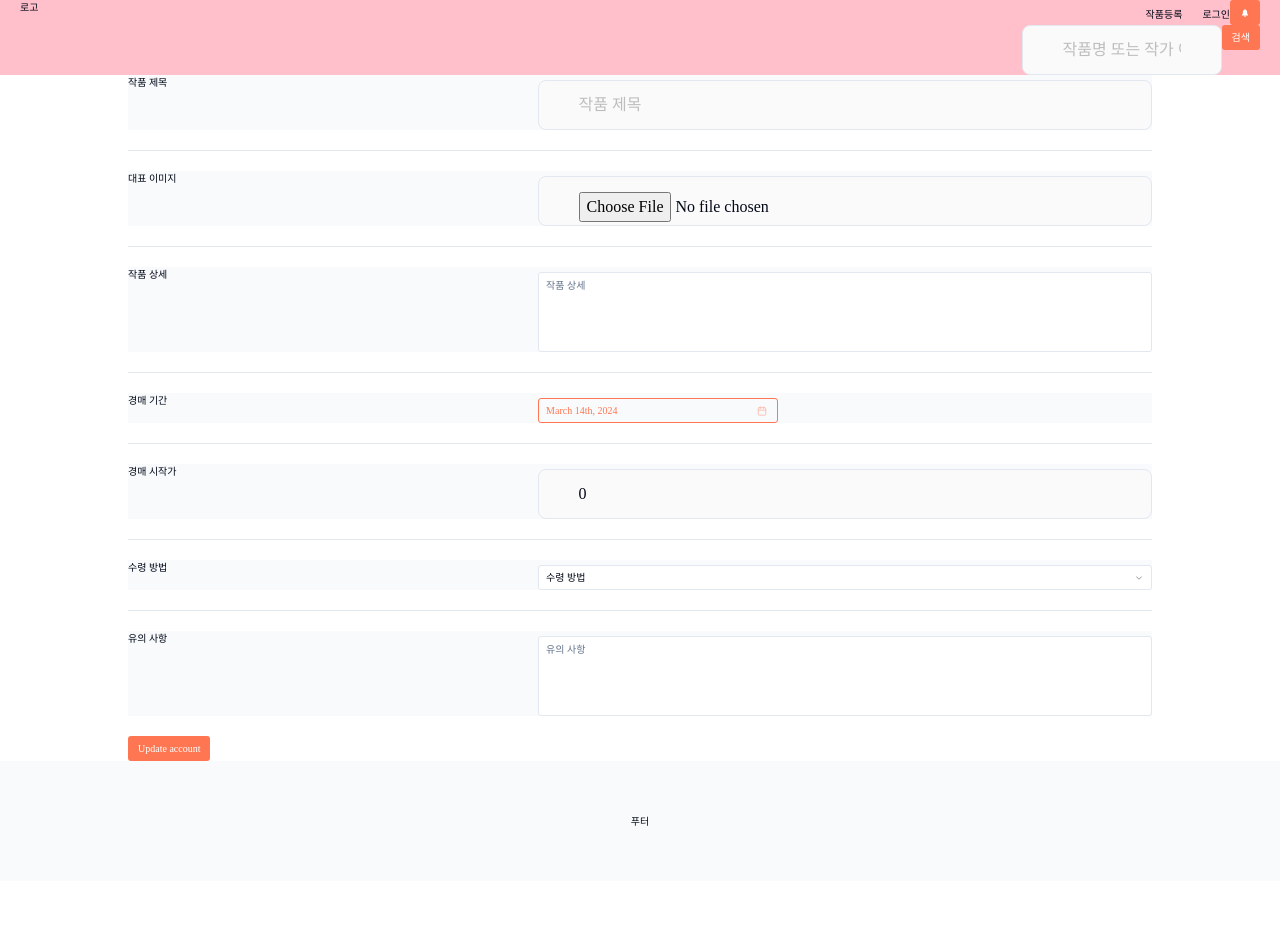
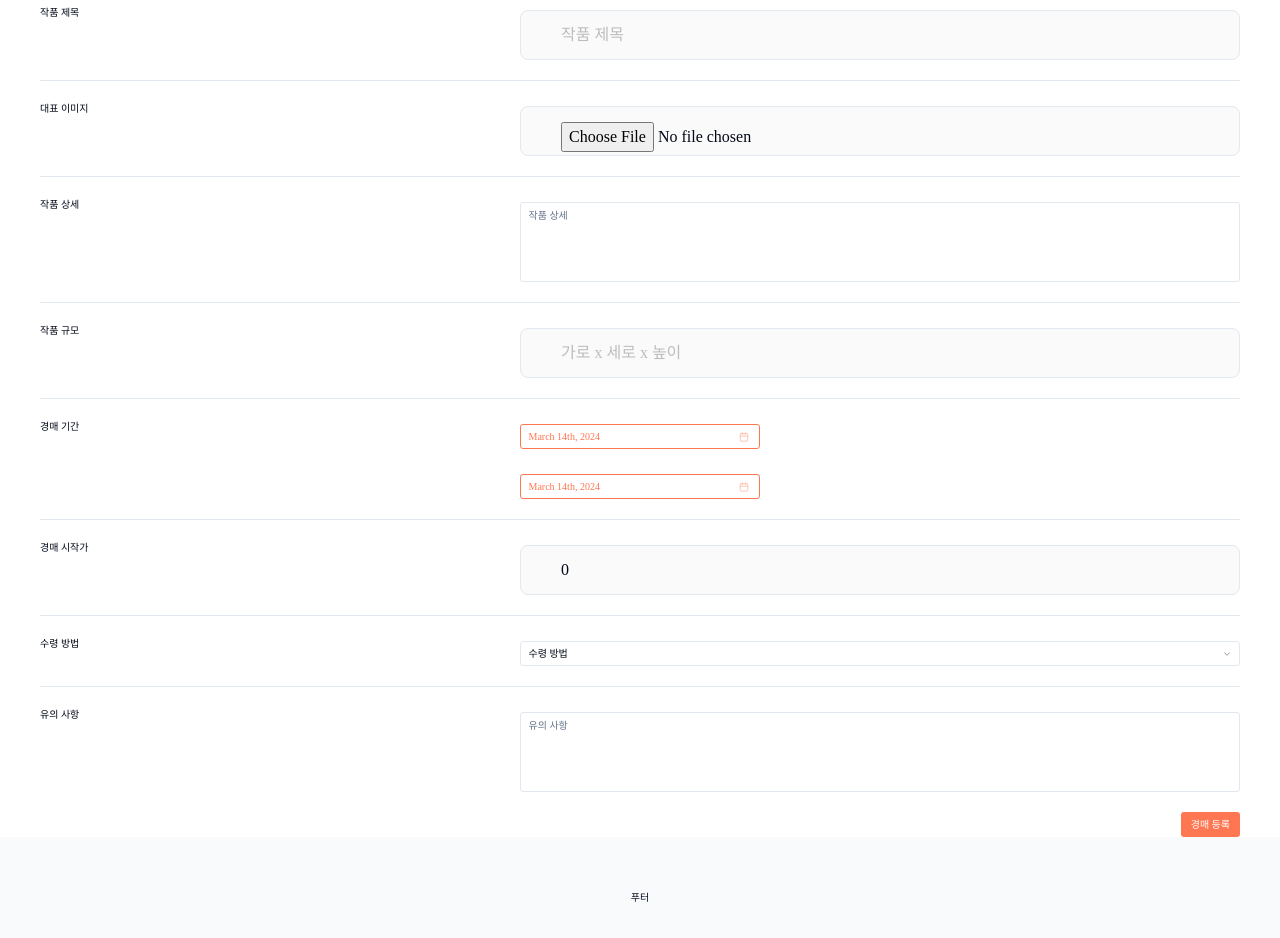
Before and after one commit to Team-YUMU/YUMU-FE, a Next.js app: page /auctionadd in a window 1280 px wide. Shown: the top 938 px of the page. Before the commit the page ends 881 px from the top, so only its background shows below. Built offline with nearby package versions, Linux system fonts and the light colour scheme.

Commit message:
feat : artSize, 이미지 미리보기 기능 추가

```diff
--- a/package.json
+++ b/package.json
@@ -24,8 +24,9 @@
     "@radix-ui/react-select": "^2.0.0",
     "@radix-ui/react-separator": "^1.0.3",
     "@radix-ui/react-slot": "^1.0.2",
+    "@radix-ui/react-tabs": "^1.0.4",
     "@radix-ui/react-toast": "^1.1.5",
-    "@radix-ui/react-tabs": "^1.0.4",
+    "@radix-ui/react-use-previous": "^1.0.1",
     "@tailwindcss/line-clamp": "^0.4.4",
     "axios": "^1.6.7",
     "class-variance-authority": "^0.7.0",
--- a/src/components/common/Layout.tsx
+++ b/src/components/common/Layout.tsx
@@ -9,7 +9,7 @@ type Props = {
 export default function Layout({ children }: Props) {
   return (
     <div className='flex min-h-screen flex-col'>
-      <Header />
+      {/* <Header /> */}
       <main className='grow'>{children}</main>
       <Footer />
     </div>
--- a/src/pages/auctionadd/index.tsx
+++ b/src/pages/auctionadd/index.tsx
@@ -14,27 +14,9 @@ import { Popover, PopoverContent, PopoverTrigger } from '@/components/ui/popover
 import { Separator } from '@/components/ui/separator';
 import { Textarea } from '@/components/ui/textarea';
 import { Select, SelectTrigger, SelectContent, SelectItem, SelectValue } from '@/components/ui/select';
-
-const auctionFormSchema = z.object({
-  artTitle: z.string({ required_error: '필수 항목입니다.' }).max(30, {
-    message: '30글자 이내로 작성해주세요.',
-  }),
-  artImage: z.string({ required_error: '필수 항목입니다.' }),
-  artDetail: z.string({ required_error: '필수 항목입니다.' }),
-  artSize: z.string({ required_error: '필수 항목입니다.' }),
-  startDate: z.date({ required_error: '필수 항목입니다.' }),
-  reservedPrice: z
-    .number()
-    .or(z.string())
-    .transform((reservedPrice) => (typeof reservedPrice === 'string' ? Number(reservedPrice) : reservedPrice)),
-  deliveryMethod: z.string({ required_error: '필수 선택 사항입니다.' }),
-  caution: z
-    .string()
-    .max(160, {
-      message: '160자 이내로 작성해주세요.',
-    })
-    .optional(),
-});
+import { auctionFormSchema } from '@/types/validation';
+import { useState } from 'react';
+import Image from 'next/image';
 
 type AuctionFormTypes = z.infer<typeof auctionFormSchema>;
 
@@ -44,12 +26,15 @@ const defaultValues: Partial<AuctionFormTypes> = {
   artDetail: '',
   artSize: '',
   startDate: new Date(),
-  reservedPrice: 0,
-  deliveryMethod: '',
-  caution: '',
+  endDate: new Date(),
+  startPrice: 0,
+  receiveType: '',
+  notice: '',
 };
 
 export default function AuctionAdd() {
+  const [selectedImage, setSelectedImage] = useState<string | null>(null);
+
   const form = useForm<AuctionFormTypes>({
     resolver: zodResolver(auctionFormSchema),
     defaultValues,
@@ -59,15 +44,26 @@ export default function AuctionAdd() {
     console.log(data);
   }
 
+  const handleFileChange = (e: React.ChangeEvent<HTMLInputElement>) => {
+    const file = e.target.files![0];
+    if (file) {
+      const reader = new FileReader();
+      reader.onloadend = () => {
+        setSelectedImage(String(reader.result));
+      };
+      reader.readAsDataURL(file);
+    }
+  };
+
   return (
-    <div className='m-auto w-[80%]'>
+    <div className='m-auto w-[120rem] pt-2'>
       <Form {...form}>
         <form onSubmit={form.handleSubmit(onSubmit)} className='space-y-8'>
           <FormField
             control={form.control}
             name='artTitle'
             render={({ field }) => (
-              <FormItem className='grid w-full grid-cols-[2fr_3fr] bg-slate-50'>
+              <FormItem className='grid w-full grid-cols-[2fr_3fr] '>
                 <div>
                   <FormLabel>작품 제목</FormLabel>
                 </div>
@@ -85,13 +81,24 @@ export default function AuctionAdd() {
             control={form.control}
             name='artImage'
             render={({ field }) => (
-              <FormItem className='grid w-full grid-cols-[2fr_3fr] bg-slate-50'>
+              <FormItem className='grid w-full grid-cols-[2fr_3fr] '>
                 <div>
                   <FormLabel>대표 이미지</FormLabel>
                 </div>
-                <div>
+                <div className='space-y-2'>
+                  {selectedImage && (
+                    <div className='relative h-[10rem]'>
+                      <Image src={selectedImage} alt='Preview' fill style={{ objectFit: 'contain' }} />
+                    </div>
+                  )}
                   <FormControl>
-                    <Input type='file' placeholder='대표 이미지' {...field} />
+                    <Input
+                      type='file'
+                      placeholder='대표 이미지'
+                      onInput={handleFileChange}
+                      accept='image/*'
+                      {...field}
+                    />
                   </FormControl>
                   <FormMessage />
                 </div>
@@ -103,7 +110,7 @@ export default function AuctionAdd() {
             control={form.control}
             name='artDetail'
             render={({ field }) => (
-              <FormItem className='grid w-full grid-cols-[2fr_3fr] bg-slate-50'>
+              <FormItem className='grid w-full grid-cols-[2fr_3fr] '>
                 <div>
                   <FormLabel>작품 상세</FormLabel>
                 </div>
@@ -119,9 +126,27 @@ export default function AuctionAdd() {
           <Separator />
           <FormField
             control={form.control}
+            name='artSize'
+            render={({ field }) => (
+              <FormItem className='grid w-full grid-cols-[2fr_3fr] '>
+                <div>
+                  <FormLabel>작품 규모</FormLabel>
+                </div>
+                <div>
+                  <FormControl>
+                    <Input placeholder='가로 x 세로 x 높이' {...field} />
+                  </FormControl>
+                  <FormMessage />
+                </div>
+              </FormItem>
+            )}
+          />
+          <Separator />
+          <FormField
+            control={form.control}
             name='startDate'
             render={({ field }) => (
-              <FormItem className='grid w-full grid-cols-[2fr_3fr] bg-slate-50'>
+              <FormItem className='grid w-full grid-cols-[2fr_3fr] '>
                 <div>
                   <FormLabel>경매 기간</FormLabel>
                 </div>
@@ -136,7 +161,7 @@ export default function AuctionAdd() {
                             !field.value && 'text-muted-foreground',
                           )}
                         >
-                          {field.value ? format(field.value, 'PPP') : <span>경매 기간</span>}
+                          {field.value ? format(field.value, 'PPP') : <span>경매 시작 일시</span>}
                           <CalendarIcon className='ml-auto h-4 w-4 opacity-50' />
                         </Button>
                       </FormControl>
@@ -156,12 +181,52 @@ export default function AuctionAdd() {
               </FormItem>
             )}
           />
+          <FormField
+            control={form.control}
+            name='endDate'
+            render={({ field }) => (
+              <FormItem className='grid w-full grid-cols-[2fr_3fr] '>
+                <div />
+                <div>
+                  <Popover>
+                    <PopoverTrigger asChild>
+                      <FormControl>
+                        <Button
+                          variant={'outline'}
+                          className={cn(
+                            'w-[240px] pl-3 text-left font-normal',
+                            !field.value && 'text-muted-foreground',
+                          )}
+                        >
+                          {field.value ? format(field.value, 'PPP') : <span>경매 종료 일시</span>}
+                          <CalendarIcon className='ml-auto h-4 w-4 opacity-50' />
+                        </Button>
+                      </FormControl>
+                    </PopoverTrigger>
+                    <PopoverContent className='w-auto p-0' align='start'>
+                      <Calendar
+                        mode='single'
+                        selected={field.value}
+                        onSelect={field.onChange}
+                        disabled={(date) => date < new Date()}
+                        initialFocus
+                      />
+                    </PopoverContent>
+                  </Popover>
+                  <FormMessage />
+                </div>
+              </FormItem>
+            )}
+          />
+          {/* <input type='date' />
+          <input type='time' />
+          <input type='datetime-local' /> */}
           <Separator />
           <FormField
             control={form.control}
-            name='reservedPrice'
+            name='startPrice'
             render={({ field }) => (
-              <FormItem className='grid w-full grid-cols-[2fr_3fr] bg-slate-50'>
+              <FormItem className='grid w-full grid-cols-[2fr_3fr] '>
                 <div>
                   <FormLabel>경매 시작가</FormLabel>
                 </div>
@@ -177,9 +242,9 @@ export default function AuctionAdd() {
           <Separator />
           <FormField
             control={form.control}
-            name='deliveryMethod'
+            name='receiveType'
             render={({ field }) => (
-              <FormItem className='grid w-full grid-cols-[2fr_3fr] bg-slate-50'>
+              <FormItem className='grid w-full grid-cols-[2fr_3fr] '>
                 <div>
                   <FormLabel>수령 방법</FormLabel>
                 </div>
@@ -204,9 +269,9 @@ export default function AuctionAdd() {
           <Separator />
           <FormField
             control={form.control}
-            name='caution'
+            name='notice'
             render={({ field }) => (
-              <FormItem className='grid w-full grid-cols-[2fr_3fr] bg-slate-50'>
+              <FormItem className='grid w-full grid-cols-[2fr_3fr] '>
                 <div>
                   <FormLabel>유의 사항</FormLabel>
                 </div>
@@ -219,7 +284,9 @@ export default function AuctionAdd() {
               </FormItem>
             )}
           />
-          <Button type='submit'>Update account</Button>
+          <Button type='submit' className='float-right'>
+            경매 등록
+          </Button>
         </form>
       </Form>
     </div>
--- a/src/types/validation.ts
+++ b/src/types/validation.ts
@@ -8,10 +8,8 @@ export const schema = z
       .min(2, { message: '이메일을 입력해 주세요.' }),
     password: z
       .string()
-      .min(8, { message: '최소 8자 이상 입력해 주세요.' })
-      .regex(/^(?=.*[a-z])(?=.*[A-Z])(?=.*[0-9])(?=.*[!@#$%^&*?_]).{8,16}$/, {
-        message: '비밀번호는 영문 대/소 문자, 숫자, 특수기호를 조합해서 사용하세요.',
-      }),
+      .min(8, { message: '비밀번호는 영문, 숫자 조합 8자 이상 입력해 주세요.' })
+      .regex(/^(?=.*[a-zA-Z])(?=.*[0-9]).{8,25}$/, { message: '비밀번호는 영문, 숫자 조합 8자 이상 입력해 주세요.' }),
     passwordCheck: z.string(),
     nickname: z
       .string()
@@ -25,3 +23,28 @@ export const schema = z
     },
     { message: '비밀번호가 일치하지 않습니다.', path: ['passwordCheck'] },
   );
+
+export const auctionFormSchema = z.object({
+  // 이하 Art
+  artTitle: z.string().min(1, { message: '필수 항목입니다.' }).max(30, {
+    message: '30글자 이내로 작성해주세요.',
+  }),
+  artImage: z.string().min(1, { message: '필수 항목입니다.' }),
+  // 이하 Auction
+  artDetail: z.string().min(1, { message: '필수 항목입니다.' }),
+  artSize: z.string().min(1, { message: '필수 항목입니다.' }),
+  startDate: z.date({ required_error: '필수 항목입니다.' }),
+  endDate: z.date({ required_error: '필수 항목입니다.' }),
+  startPrice: z
+    .number()
+    .min(1, { message: '필수 항목입니다.' })
+    .or(z.string().min(1, { message: '필수 항목입니다.' }))
+    .transform((startPrice) => (typeof startPrice === 'string' ? Number(startPrice) : startPrice)),
+  receiveType: z.string().min(1, { message: '필수 항목입니다.' }),
+  notice: z
+    .string()
+    .max(160, {
+      message: '160자 이내로 작성해주세요.',
+    })
+    .optional(),
+});
```
Also changed, not shown: 1 other file (tests, documents, lock files or other folders).
